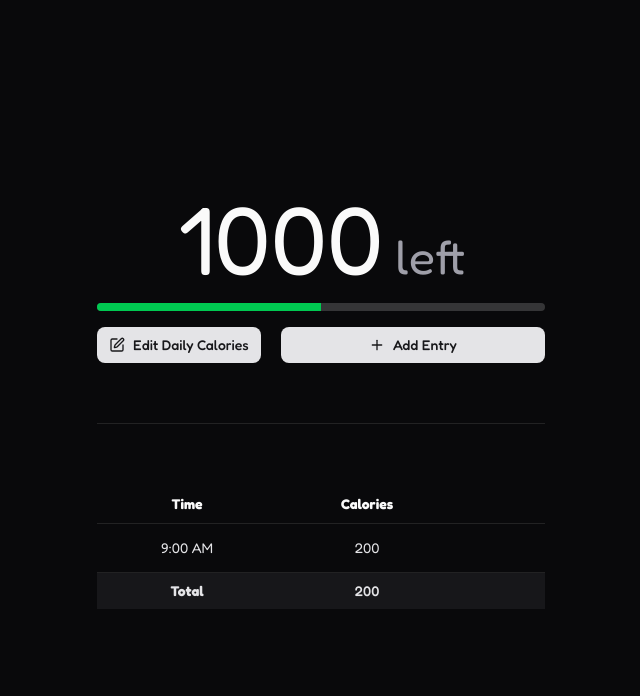
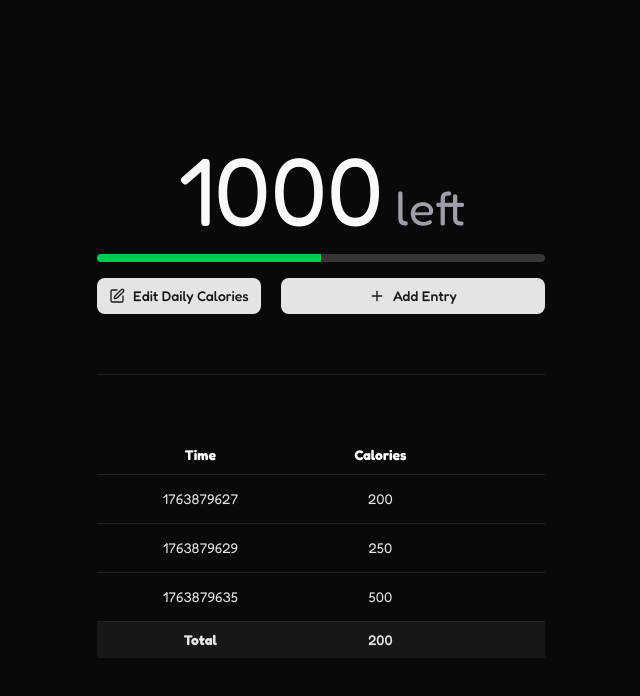
Before and after one commit to Carlo-Lepejian-Official/Calories-Tracker, a React app in the folder frontend/: page / in a window 1280 px wide. Shown: the top 696 px of the page, without its empty margins (319-959 px from the left). Built offline with nearby package versions, Linux system fonts and the light colour scheme; the HTML template or start-up script is replaced by a standard one.

Commit message:
Put a placeholder entries data for the calories table

```diff
--- a/frontend/src/Pages/Dashboard.jsx
+++ b/frontend/src/Pages/Dashboard.jsx
@@ -1,4 +1,4 @@
-import React, { useState } from "react";
+import React, { useEffect, useState } from "react";
 import { Progress } from "@/components/ui/progress";
 import { clamp } from "../lib/utils";
 import CalorieEntriesTable from "../components/CalorieEntriesTable";
@@ -16,6 +16,23 @@ const Dashboard = () => {
     0,
     100
   );
+  const calorieEntries = [
+    {
+      Id: 1,
+      Date: 1763879627,
+      Calories: 200,
+    },
+    {
+      Id: 2,
+      Date: 1763879629,
+      Calories: 250,
+    },
+    {
+      Id: 3,
+      Date: 1763879635,
+      Calories: 500,
+    },
+  ];
 
   return (
     <div className="w-full min-h-screen flex flex-col items-center justify-center">
@@ -41,7 +58,7 @@ const Dashboard = () => {
         </div>
 
         <Separator />
-        <CalorieEntriesTable />
+        <CalorieEntriesTable calorieEntries={calorieEntries} />
       </div>
     </div>
   );
--- a/frontend/src/components/CalorieEntriesTable.jsx
+++ b/frontend/src/components/CalorieEntriesTable.jsx
@@ -23,13 +23,13 @@ import {
 } from "@/components/ui/dialog";
 import { Input } from "@/components/ui/input";
 
-const CalorieEntriesTable = () => {
+const CalorieEntriesTable = ({ calorieEntries }) => {
   const handleEdit = (e) => {};
 
   const editButton = () => {
     return (
       <Dialog>
-        <DialogTrigger>
+        <DialogTrigger asChild>
           <Button size="sm" variant="ghost">
             <Edit />
           </Button>
@@ -55,7 +55,7 @@ const CalorieEntriesTable = () => {
   const deleteButton = () => {
     return (
       <Dialog>
-        <DialogTrigger>
+        <DialogTrigger asChild>
           <Button size="sm" variant="ghost">
             <Trash className="text-red-800" />
           </Button>
@@ -77,11 +77,11 @@ const CalorieEntriesTable = () => {
     );
   };
 
-  const calorieEntryRow = () => {
+  const calorieEntryRow = (calorieEntry) => {
     return (
-      <TableRow className="group">
-        <TableCell className="text-center">9:00 AM</TableCell>
-        <TableCell className="text-center">200</TableCell>
+      <TableRow className="group" key={calorieEntry.Id}>
+        <TableCell className="text-center">{calorieEntry.Date}</TableCell>
+        <TableCell className="text-center">{calorieEntry.Calories}</TableCell>
         <TableCell
           align="right"
           className="opacity-0 group-hover:opacity-100 transition-opacity"
@@ -102,7 +102,9 @@ const CalorieEntriesTable = () => {
           <TableHead className="w-1"></TableHead>
         </TableRow>
       </TableHeader>
-      <TableBody>{calorieEntryRow()}</TableBody>
+      <TableBody>
+        {calorieEntries.map((calorieEntry) => calorieEntryRow(calorieEntry))}
+      </TableBody>
       <TableFooter>
         <TableRow>
           <TableCell className="text-center font-bold">Total</TableCell>
--- a/frontend/src/components/CalorieEntry.jsx
+++ b/frontend/src/components/CalorieEntry.jsx
@@ -10,7 +10,7 @@ import { Input } from "@/components/ui/input";
 const CalorieEntry = ({ triggerClassName }) => {
   return (
     <Popover>
-      <PopoverTrigger className={triggerClassName}>
+      <PopoverTrigger className={triggerClassName} asChild>
         <Button className="w-full">
           <Plus />
           Add Entry
--- a/frontend/src/components/EditDailyCalories.jsx
+++ b/frontend/src/components/EditDailyCalories.jsx
@@ -22,7 +22,7 @@ const EditDailyCalories = ({ goalCalories }) => {
 
   return (
     <Drawer>
-      <DrawerTrigger>
+      <DrawerTrigger asChild>
         <Button
           onClick={() => {
             setCalories(goalCalories);
```
